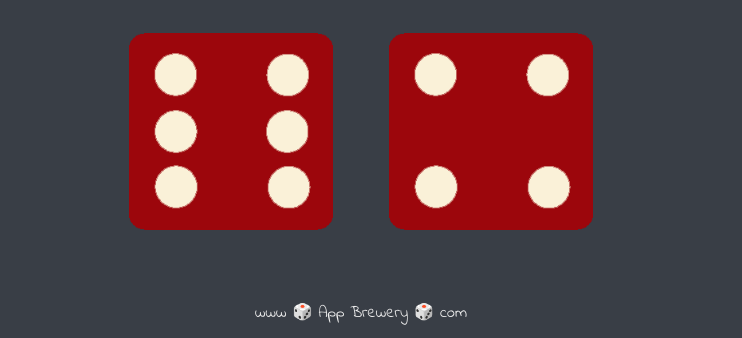
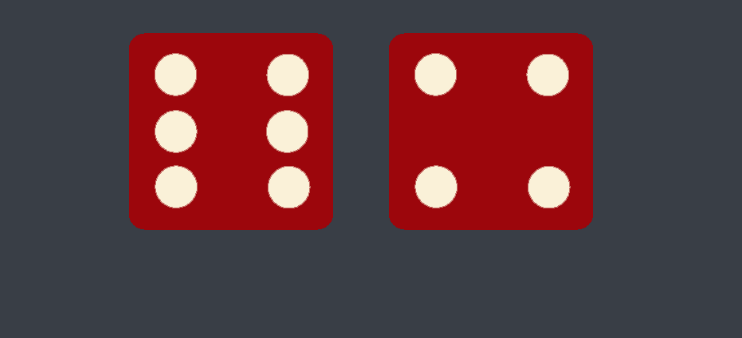
Before and after one commit to 1539sakshi/Learning-JavaScript-, a plain HTML site: page Dice Game/dicee.html in a window 1280 px wide. Shown: the part 462-800 px from the top of the page, without its empty margins (279-1021 px from the left). Drawn offline with Linux system fonts and the light colour scheme.

Commit message:
update game

```diff
--- a/Dice Game/dicee.html
+++ b/Dice Game/dicee.html
@@ -27,7 +27,4 @@
 <script src="index.js"></script>
   </body>
 
-  <footer>
-    www 🎲 App Brewery 🎲 com
-  </footer>
 </html>
```
Also changed, not shown: Drum Kit/index.html (+1 -3 lines).
